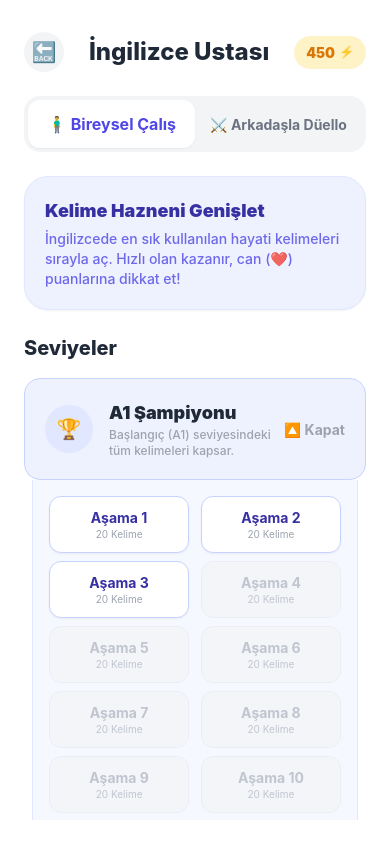
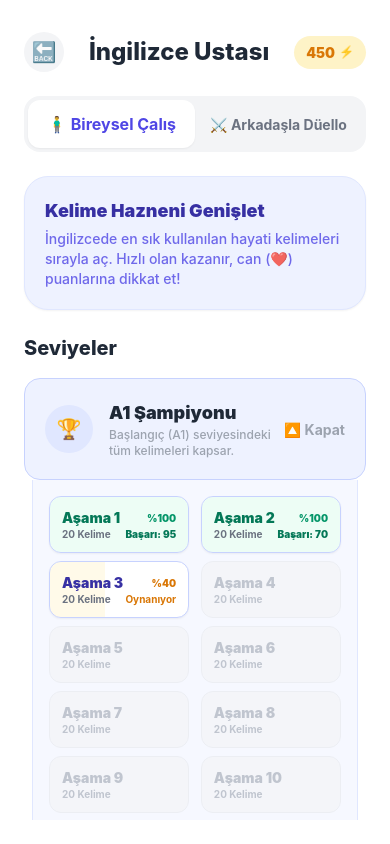
Before and after one commit to irfanunaal-eng/brainmate-app, a React Native app: screen /GameLobbyScreen in a window 390 px wide. Both pictures are taken after a click on the element 195 px from the left and 429 px from the top of the page. Built offline with nearby package versions, Linux system fonts and the light colour scheme.

Commit message:
feat: injected programmatic tracking visualizations explicitly mapping completion percentages and success scores inside gameplay tiles reliably gracefully parsing UX tracking metrics natively

```diff
--- a/screens/GameLobbyScreen.tsx
+++ b/screens/GameLobbyScreen.tsx
@@ -137,15 +137,51 @@ export function GameLobbyScreen({ route }: any) {
                    <View className="flex-row flex-wrap justify-between p-2">
                      {[...Array(level.stages)].map((_, i) => {
                         const isStageUnlocked = adminOverride || i < 3; // Demo: first three stages unlocked natively
+
+                        // Pseudo-metrics for completion parity:
+                        let completionPct = 0;
+                        let successScore: number | null = null;
+                        if (isStageUnlocked) {
+                          if (i === 0) { completionPct = 100; successScore = 95; }
+                          else if (i === 1) { completionPct = 100; successScore = 70; }
+                          else if (i === 2) { completionPct = 40; }
+                        }
+
                         return (
                           <TouchableOpacity
                             key={i}
                             disabled={!isStageUnlocked || isParentView}
                             onPress={() => navigation.navigate('EnglishGameScreen', { levelId: level.id, stage: i + 1, mode: selectedMode })}
-                            className={`w-[48%] py-3 mb-2 rounded-xl items-center border ${isStageUnlocked ? 'bg-white border-indigo-200 shadow-sm' : 'bg-gray-100 border-gray-200 opacity-60'}`}
+                            className={`w-[48%] py-3 mb-2 rounded-xl items-center border relative overflow-hidden ${isStageUnlocked ? 'bg-white border-indigo-200 shadow-sm' : 'bg-gray-100 border-gray-200 opacity-60'}`}
                           >
-                             <Text className={`font-bold ${isStageUnlocked ? 'text-indigo-800' : 'text-gray-400'}`}>Aşama {i+1}</Text>
-                             <Text className="text-[10px] text-gray-400 mt-0.5">{level.words} Kelime</Text>
+                             {/* Embedded Visual Progress Bar Background */}
+                             {isStageUnlocked && completionPct > 0 && (
+                                <View className={`absolute left-0 top-0 bottom-0 ${completionPct === 100 ? 'bg-emerald-100/40' : 'bg-amber-100/40'}`} style={{ width: `${completionPct}%` }} />
+                             )}
+
+                             <View className="z-10 w-full px-3">
+                               <View className="flex-row justify-between w-full items-center mb-0.5">
+                                 <Text className={`font-black ${isStageUnlocked ? (completionPct === 100 ? 'text-emerald-700' : 'text-indigo-800') : 'text-gray-400'}`}>
+                                   Aşama {i+1}
+                                 </Text>
+                                 {isStageUnlocked && completionPct > 0 && (
+                                   <Text className={`text-[10px] font-black ${completionPct === 100 ? 'text-emerald-600' : 'text-amber-600'}`}>
+                                     %{completionPct}
+                                   </Text>
+                                 )}
+                               </View>
+
+                               <View className="flex-row justify-between w-full items-center">
+                                 <Text className={`text-[10px] font-bold ${isStageUnlocked ? 'text-gray-500' : 'text-gray-400'}`}>{level.words} Kelime</Text>
+
+                                 {isStageUnlocked && completionPct === 100 && successScore !== null && (
+                                   <Text className="text-[10px] font-black text-emerald-700">Başarı: {successScore}</Text>
+                                 )}
+                                 {isStageUnlocked && completionPct > 0 && completionPct < 100 && (
+                                   <Text className="text-[10px] font-bold text-amber-600">Oynanıyor</Text>
+                                 )}
+                               </View>
+                             </View>
                           </TouchableOpacity>
                         );
                      })}
```
